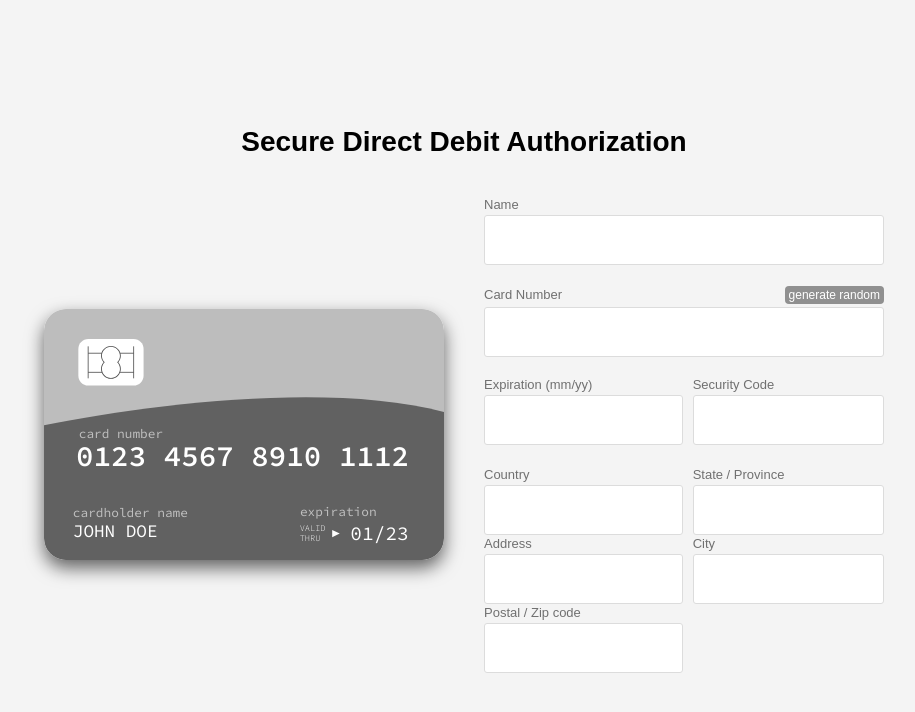
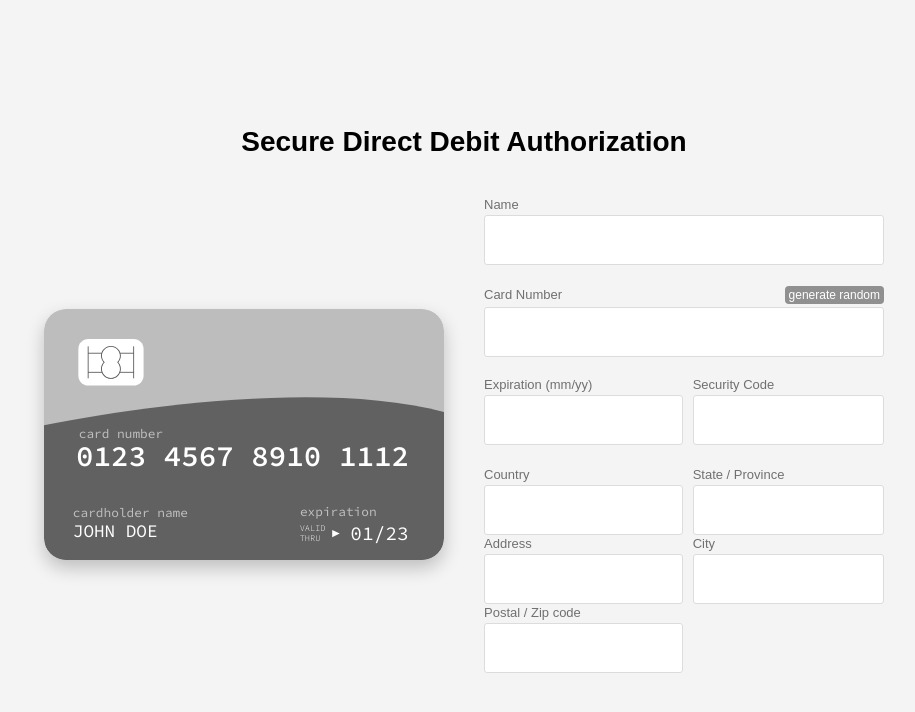
Before and after one commit to INTERACsecure/interac, a plain HTML site: page payment.html in a window 1280 px wide. Shown: the whole page, without its empty margins (176-1091 px from the left). Drawn offline with Linux system fonts and the light colour scheme; a script that the page names is missing.

Commit message:
Update style.css

```diff
--- a/style.css
+++ b/style.css
@@ -124,7 +124,7 @@ input {
 .creditcard svg#cardfront,
 .creditcard svg#cardback {
     width: 100%;
-box-shadow: 0px 8px 18px rgba(0, 0, 0, 0.60);
+box-shadow: 0px 8px 18px rgba(0, 0, 0, 0.22);
 
     border-radius: 22px;
 }
```
